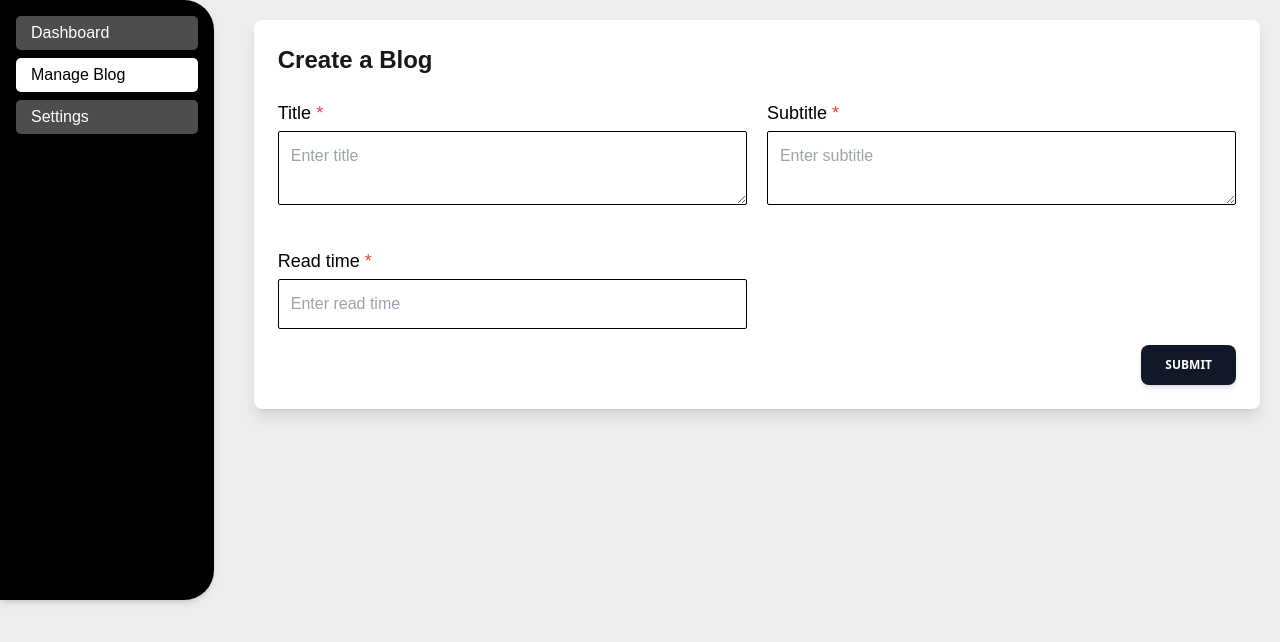
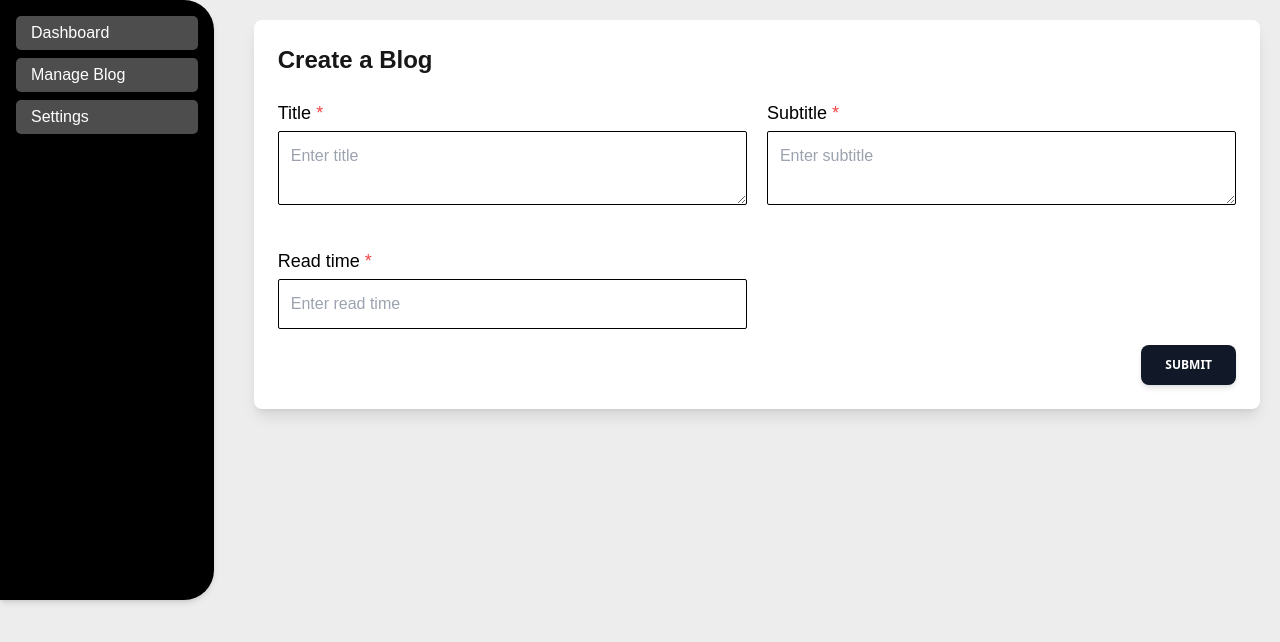
Before and after one commit to PraveeDurairaj/demo_blog, a Next.js app: page /createBlog in a window 1280 px wide. Shown: the top 642 px of the page. Built offline with nearby package versions, Linux system fonts and the light colour scheme.

Commit message:
build issue fix

```diff
--- a/src/Commponents/Sidebar/SiderBar.jsx
+++ b/src/Commponents/Sidebar/SiderBar.jsx
@@ -11,7 +11,7 @@ const Sidebar = () => {
     )
 
 }
-const currentpath = window?.location?.pathname ;
+// const currentpath = window?.location?.pathname ;
   return (
     <div className="md:w-64 bg-black text-white shadow-md  flex flex-col p-4  sm:min-h-[50px] md:h-full sm:w-full sm:absolute  md:static sm:rounded-s-[0px] md:rounded-e-[30px]">
       <div className=" sm:flex sm:justify-between md:hidden">
@@ -23,7 +23,7 @@ const currentpath = window?.location?.pathname ;
         <Link href="/" className="flex px-[15px] py-[5px] rounded-[5px] bg-white/30 backdrop-blur-lg mb-2">
           <span>Dashboard</span>
         </Link>
-        <Link href="/createBlog" className={`flex px-[15px] py-[5px] rounded-[5px] bg-white/30 backdrop-blur-lg mb-2 ${currentpath === '/createBlog' && '!bg-white !text-black !shadow-xl'}`}>
+        <Link href="/createBlog" className={"flex px-[15px] py-[5px] rounded-[5px] bg-white/30 backdrop-blur-lg mb-2 "}>
           <span>Manage Blog</span>
         </Link>
         <Link href="/settings" className="flex px-[15px] py-[5px] rounded-[5px] bg-white/30 backdrop-blur-lg mb-2">
```
